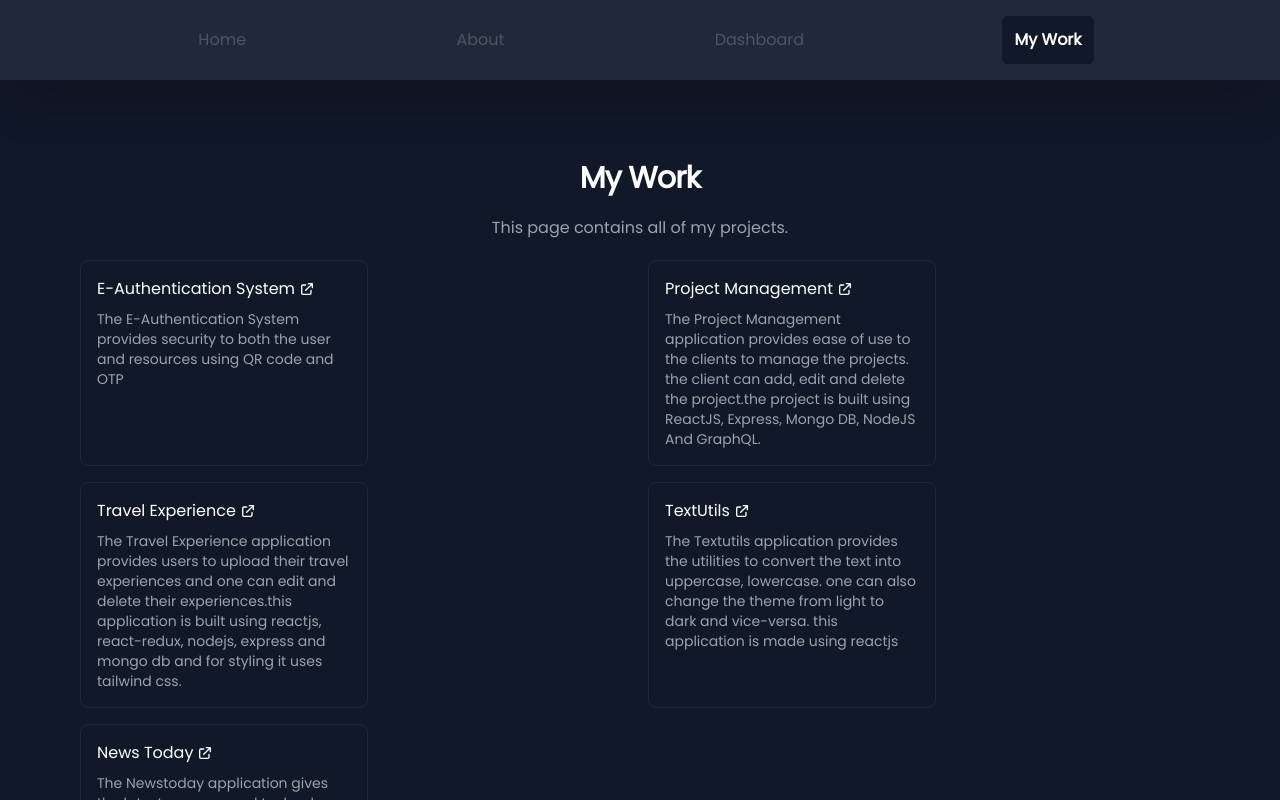
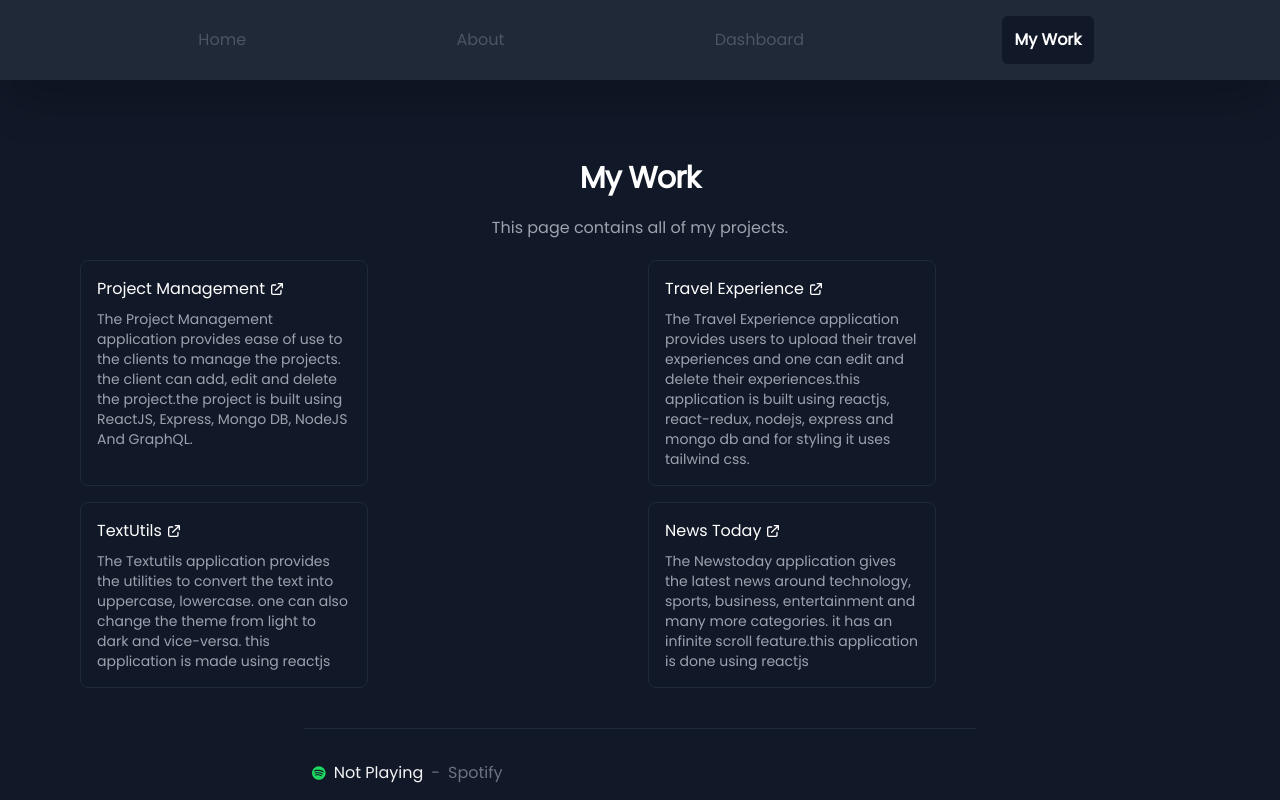
Before and after one commit to IamTarunG/personal-website, a Next.js app: page /mywork in a window 1280 px wide. Shown: the top 800 px of the page. Built offline with nearby package versions, Linux system fonts and the light colour scheme; no server answers.

Commit message:
removed project

```diff
--- a/pages/mywork.js
+++ b/pages/mywork.js
@@ -13,7 +13,6 @@ function MyWork() {
             </section>
 
             <section className='grid gap-4 grid-cols-1 sm:grid-cols-2 pb-10 w-full px-20'>
-                <ProjectCard title={"E-Authentication System"} description="The E-Authentication System provides security to both the user and resources using QR code and OTP" link={"https://eauth-lemon.vercel.app/"} />
                 <ProjectCard title={"Project Management"} description="The Project Management application provides ease of use to the clients to manage the projects. the client can add, edit and delete the project.the project is built using ReactJS, Express, Mongo DB, NodeJS And GraphQL." link={"https://projectmgnt.vercel.app/"} />
                 <ProjectCard title={"Travel Experience"} description="The Travel Experience application provides users to upload their travel experiences and one can edit and delete their experiences.this application is built using reactjs, react-redux, nodejs, express and mongo db and for styling it uses tailwind css." link={"https://travel-experience.vercel.app/"} />
                 <ProjectCard title={"TextUtils"} description="The Textutils application provides the utilities to convert the text into uppercase, lowercase. one can also change the theme from light to dark and vice-versa. this application is made using reactjs" link={"https://utilitiestext.netlify.app/"} />
```
